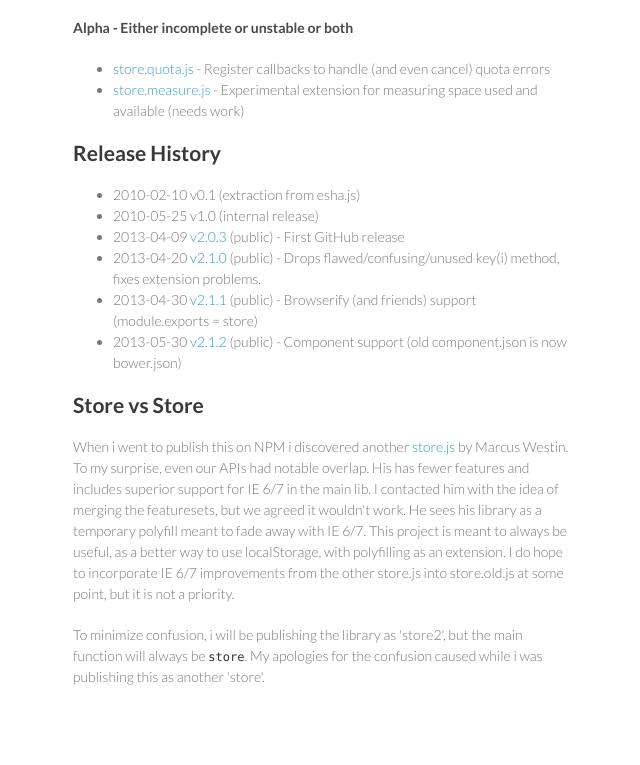
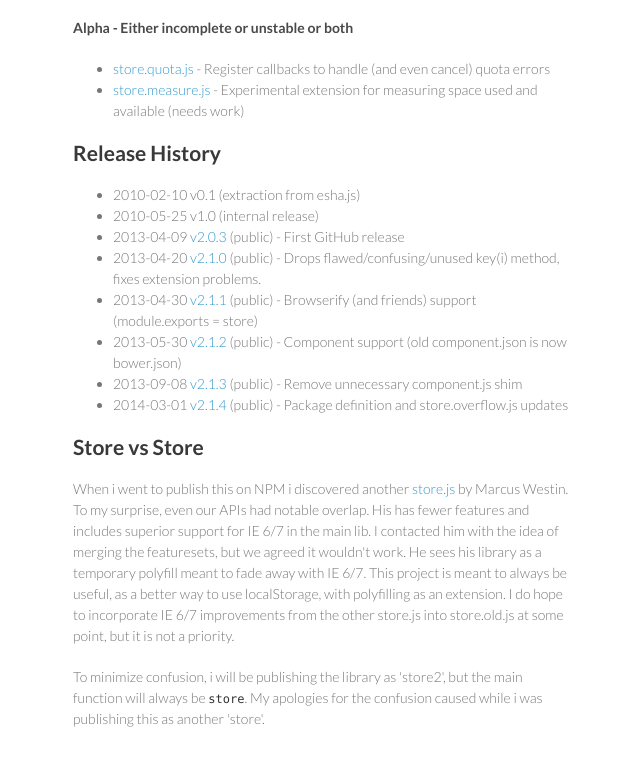
Before and after one commit to nbubna/store, a plain HTML site: page index.html in a window 1280 px wide. Shown: the part 1950-2715 px from the top of the page, without its empty margins (497-1137 px from the left). Drawn offline with Linux system fonts and the light colour scheme.

Commit message:
update release history

```diff
--- a/index.html
+++ b/index.html
@@ -136,6 +136,8 @@
 <li>2013-04-20 <a href="https://github.com/nbubna/store/tree/2.1.0">v2.1.0</a> (public) - Drops flawed/confusing/unused key(i) method, fixes extension problems.</li>
 <li>2013-04-30 <a href="https://github.com/nbubna/store/tree/2.1.1">v2.1.1</a> (public) - Browserify (and friends) support (module.exports = store)</li>
 <li>2013-05-30 <a href="https://github.com/nbubna/store/tree/2.1.2">v2.1.2</a> (public) - Component support (old component.json is now bower.json)</li>
+<li>2013-09-08 <a href="https://github.com/nbubna/store/tree/2.1.3">v2.1.3</a> (public) - Remove unnecessary component.js shim</li>
+<li>2014-03-01 <a href="https://github.com/nbubna/store/tree/2.1.4">v2.1.4</a> (public) - Package definition and store.overflow.js updates</li>
 </ul><h2>
 <a name="store-vs-store" class="anchor" href="#store-vs-store"><span class="octicon octicon-link"></span></a>Store vs Store</h2>
 
```
